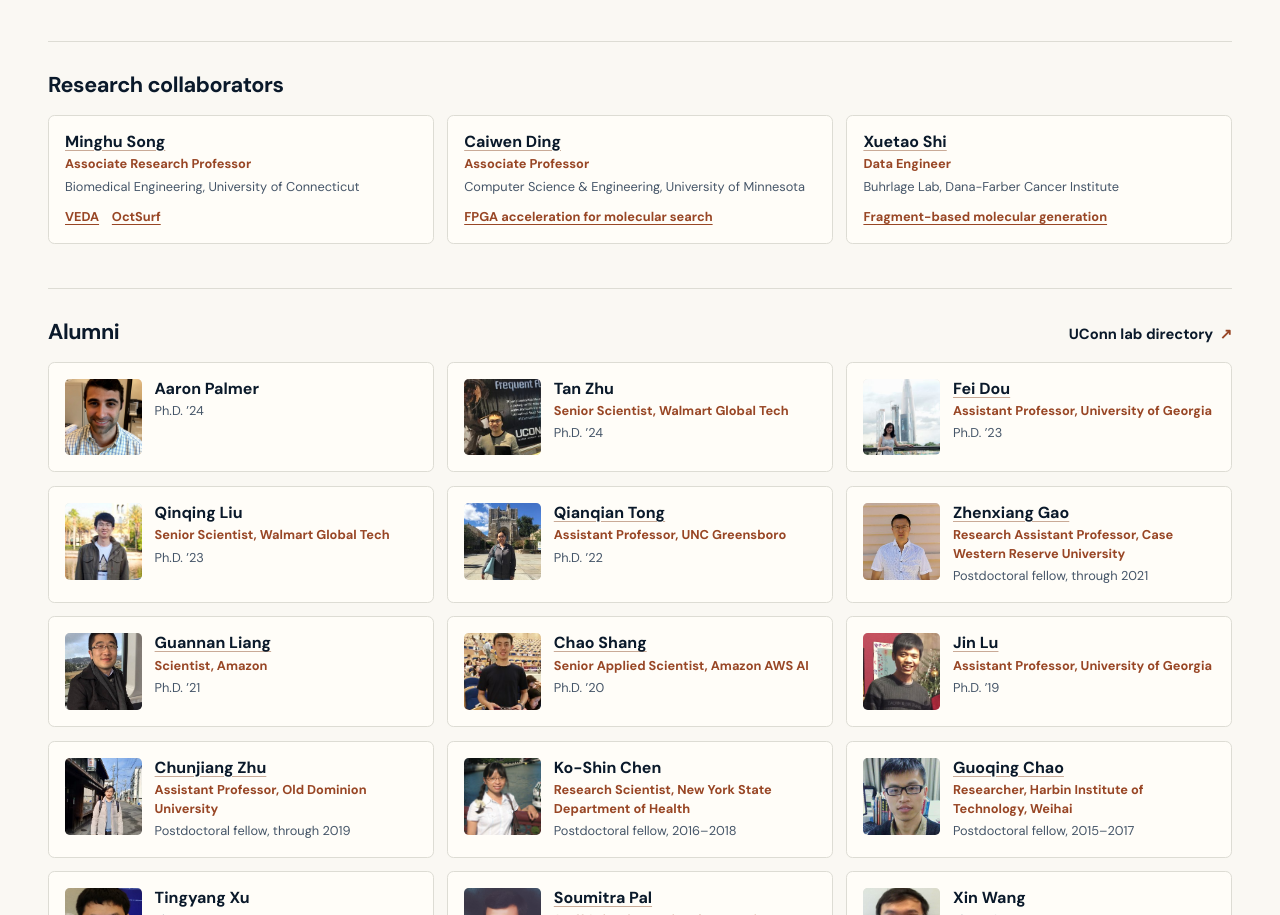
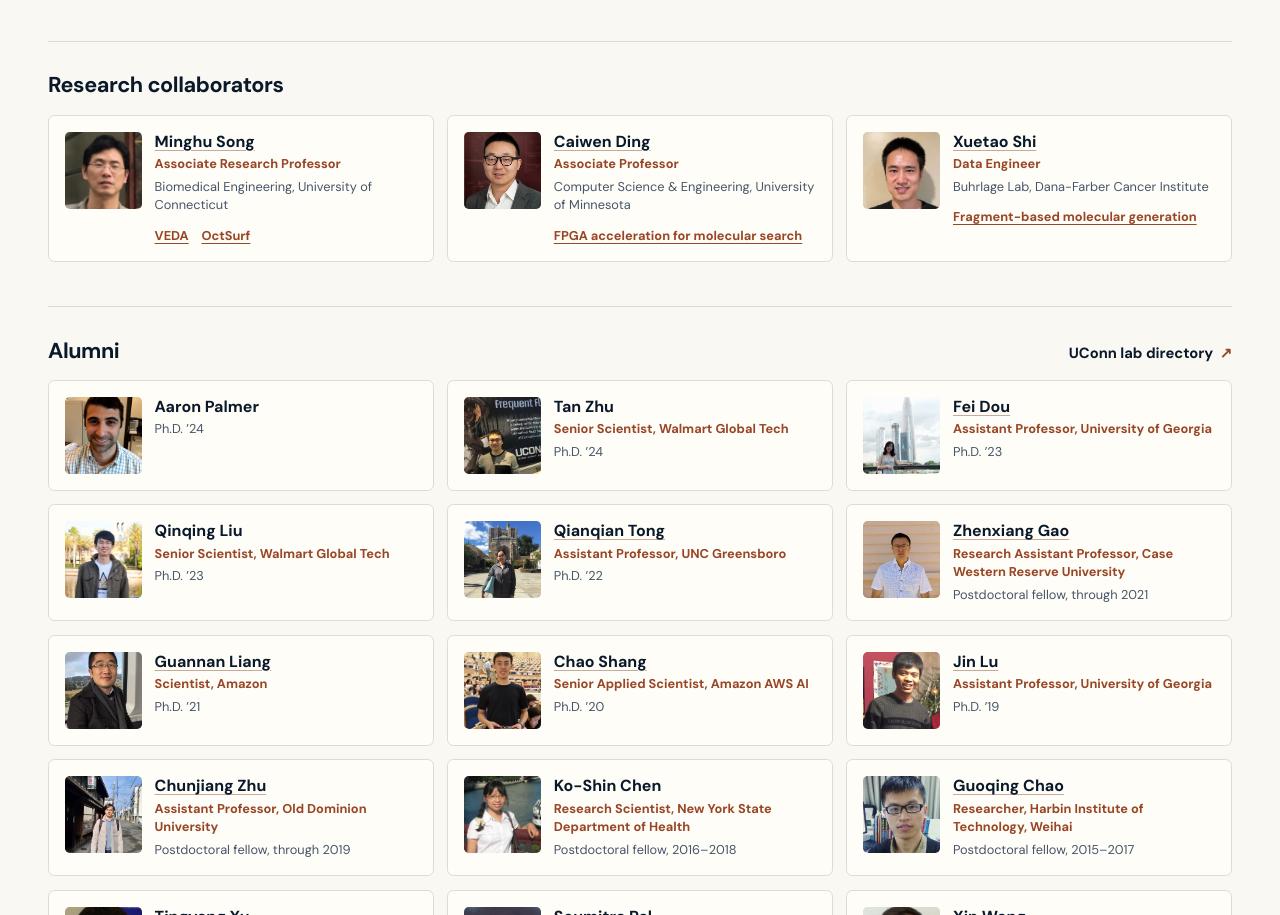
Before and after one commit to peiningzhang/mlddd, a plain HTML site: page index.html in a window 1280 px wide. Shown: the part 3334-4249 px from the top of the page. Drawn offline with Linux system fonts and the light colour scheme.

Commit message:
Add research collaborator portraits

```diff
--- a/assets/site.css
+++ b/assets/site.css
@@ -130,8 +130,7 @@ h1, h2 { font-family: var(--serif); font-weight: 400; }
 .people-subsection-heading { display: flex; align-items: baseline; justify-content: space-between; flex-wrap: wrap; gap: .4rem 1.25rem; margin-bottom: .75rem; }
 .people-subsection-heading h3 { margin-bottom: 0; }
 .people-grid { display: grid; grid-template-columns: repeat(3, minmax(0, 1fr)); gap: .85rem; }
-.person, .collaborator { padding: 1rem; border-radius: .4rem; border: 1px solid var(--rule); background: var(--white); }
-.person { display: grid; grid-template-columns: 4.8rem minmax(0, 1fr); align-items: start; gap: .8rem; }
+.person { display: grid; grid-template-columns: 4.8rem minmax(0, 1fr); align-items: start; gap: .8rem; padding: 1rem; border-radius: .4rem; border: 1px solid var(--rule); background: var(--white); }
 .person-without-photo { grid-template-columns: minmax(0, 1fr); min-height: 6.9rem; }
 .person img { width: 100%; height: auto; aspect-ratio: 1; object-fit: cover; object-position: center 35%; border-radius: .3rem; background: #e7e3dc; }
 .people-grid h4 { font-size: 1rem; line-height: 1.22; }
--- a/index.html
+++ b/index.html
@@ -214,23 +214,32 @@
       <section class="people-subsection" id="collaborators" aria-labelledby="collaborators-title">
         <h3 id="collaborators-title">Research collaborators</h3>
         <div class="people-grid">
-          <article class="collaborator">
+          <article class="person collaborator">
+            <img src="assets/people/minghu-song.jpg" width="120" height="120" loading="lazy" alt="">
+            <div>
               <h4><a href="https://www.bme.uconn.edu/faculty-staff/core-faculty-old/song-minghu/">Minghu Song</a></h4>
               <p class="role">Associate Research Professor</p>
               <p>Biomedical Engineering, University of Connecticut</p>
               <p class="joint-work"><a href="https://doi.org/10.1609/aaai.v40i33.40063">VEDA</a><a href="https://doi.org/10.1016/j.jmgm.2021.107865">OctSurf</a></p>
+            </div>
           </article>
-          <article class="collaborator">
+          <article class="person collaborator">
+            <img src="assets/people/caiwen-ding.jpg" width="120" height="120" loading="lazy" alt="">
+            <div>
               <h4><a href="https://cse.umn.edu/dsi/caiwen-ding">Caiwen Ding</a></h4>
               <p class="role">Associate Professor</p>
               <p>Computer Science &amp; Engineering, University of Minnesota</p>
               <p class="joint-work"><a href="https://arxiv.org/abs/2109.06355">FPGA acceleration for molecular search</a></p>
+            </div>
           </article>
-          <article class="collaborator">
+          <article class="person collaborator">
+            <img src="assets/people/xuetao-shi.jpg" width="120" height="120" loading="lazy" alt="">
+            <div>
               <h4><a href="https://labs.dana-farber.org/buhrlagelab/people/lab-members">Xuetao Shi</a></h4>
               <p class="role">Data Engineer</p>
               <p>Buhrlage Lab, Dana-Farber Cancer Institute</p>
               <p class="joint-work"><a href="https://doi.org/10.1002/minf.202200215">Fragment-based molecular generation</a></p>
+            </div>
           </article>
         </div>
       </section>
```
Also changed, not shown: assets/people/caiwen-ding.jpg (added), assets/people/minghu-song.jpg (added), assets/people/xuetao-shi.jpg (added), 1 other file. Lines whose indentation alone changed are shown as unchanged.
